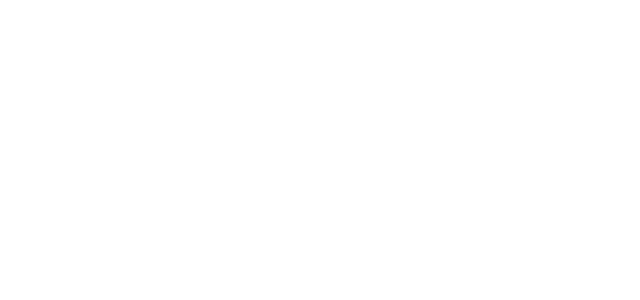
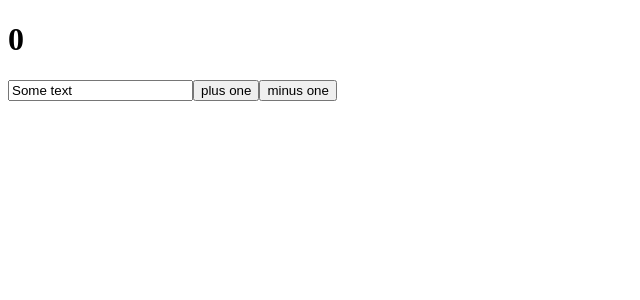
Before and after one commit to pros2s/React-posts, a React (Create React App) app: page / in a window 1280 px wide. Shown: the top 300 px of the page, without its empty margins (0-640 px from the left). Built offline with nearby package versions, Linux system fonts and the light colour scheme; the HTML template or start-up script is replaced by a standard one.

Commit message:
basic states

```diff
--- a/src/App.js
+++ b/src/App.js
@@ -1,9 +1,21 @@
-import React from "react";
+import React, { useState } from "react";
 
 function App() {
+  const [ likes, setLikes ] = useState(0);
+  const [ inputValue, setInputValue] = useState('Some text');
+
+  const incr = () => setLikes(likes + 1);
+  const decr = () => setLikes(likes - 1);
+
   return (
     <div className="App">
-
+      <h1>{likes}</h1>
+      <input
+        type="text"
+        value={inputValue}
+        onChange={(event) => setInputValue(event.target.value)}/>
+      <button onClick={incr}>plus one</button>
+      <button onClick={decr}>minus one</button>
     </div>
   );
 }
```
